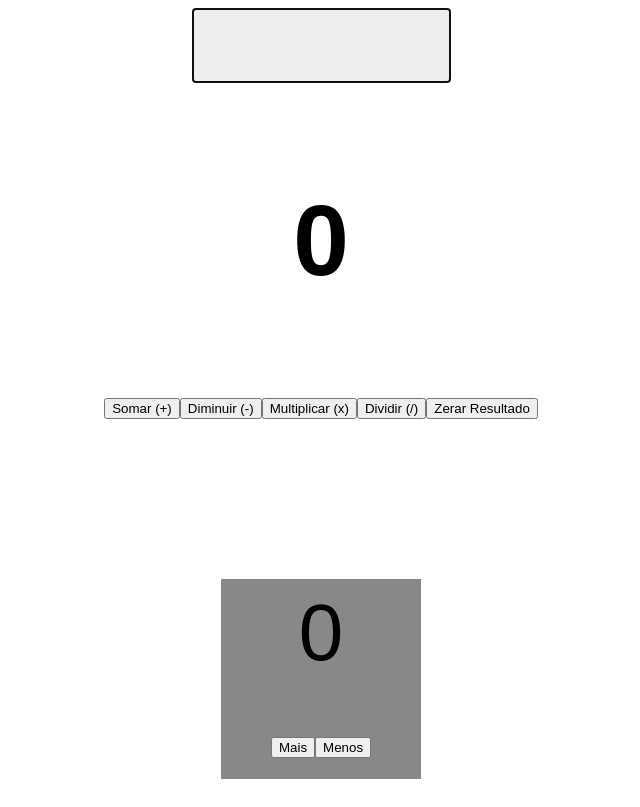
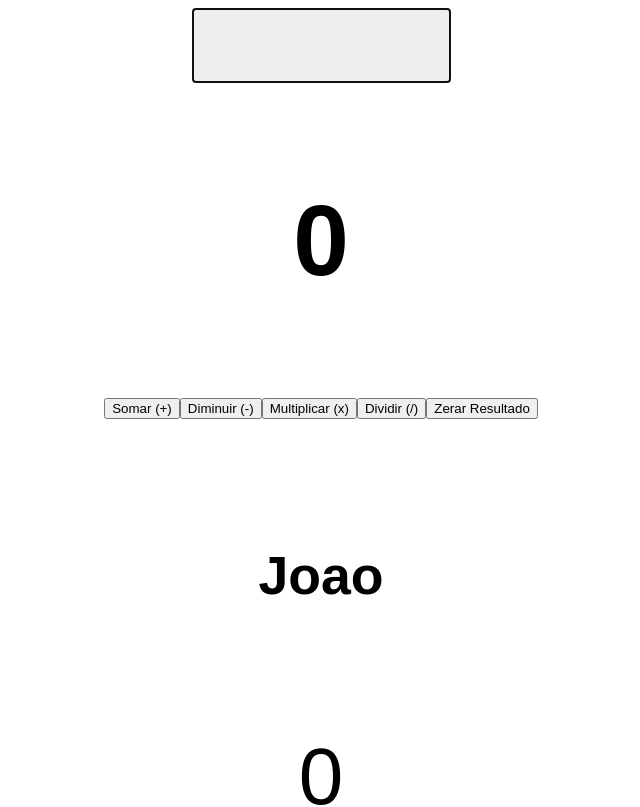
Before and after one commit to fernandomette/Contador_JSX_React_dois, a React (Create React App) app: page / in a window 1280 px wide. Shown: the top 807 px of the page, without its empty margins (319-959 px from the left). Built offline with nearby package versions, Linux system fonts and the light colour scheme.

Commit message:
teste joao

```diff
--- a/src/components/contador/index.css
+++ b/src/components/contador/index.css
@@ -1,17 +1,7 @@
 .wrapper {
-  display: flex;
-  justify-content: center;
   align-items: center;
-  margin-top: 10em;
 }
 
 .contador {
-  display: flex;
-  flex-direction: column;
-  justify-content: center;
   align-items: center;
-  background-color: #888;
-  height: 200px;
-  width: 200px;
-  font-size: 5em;
 }
--- a/src/components/contador/index.jsx
+++ b/src/components/contador/index.jsx
@@ -4,10 +4,9 @@ import { useEffect, useState } from "react";
 export default function Contador() {
   const [contador, setContador] = useState(0);
 
-  useEffect(()=>{
-    console.log("entrou")
-  },[contador])
-
+  useEffect(() => {
+    console.log("entrou");
+  }, [contador]);
 
   function somar() {
     setContador(contador + 1);
@@ -20,6 +19,7 @@ export default function Contador() {
   return (
     <div className="wrapper">
       <div className="contador">
+        <h6>Joao</h6>
         {contador}
         <div>
           <button onClick={somar}>Mais</button>
--- a/src/index.css
+++ b/src/index.css
@@ -37,12 +37,5 @@ ul li {
 }
 
 .contador {
-  display: flex;
-  flex-direction: column;
-  justify-content: center;
-  align-items: center;
-  background-color: #888;
-  height: 200px;
-  width: 200px;
   font-size: 5em;
 }
```
